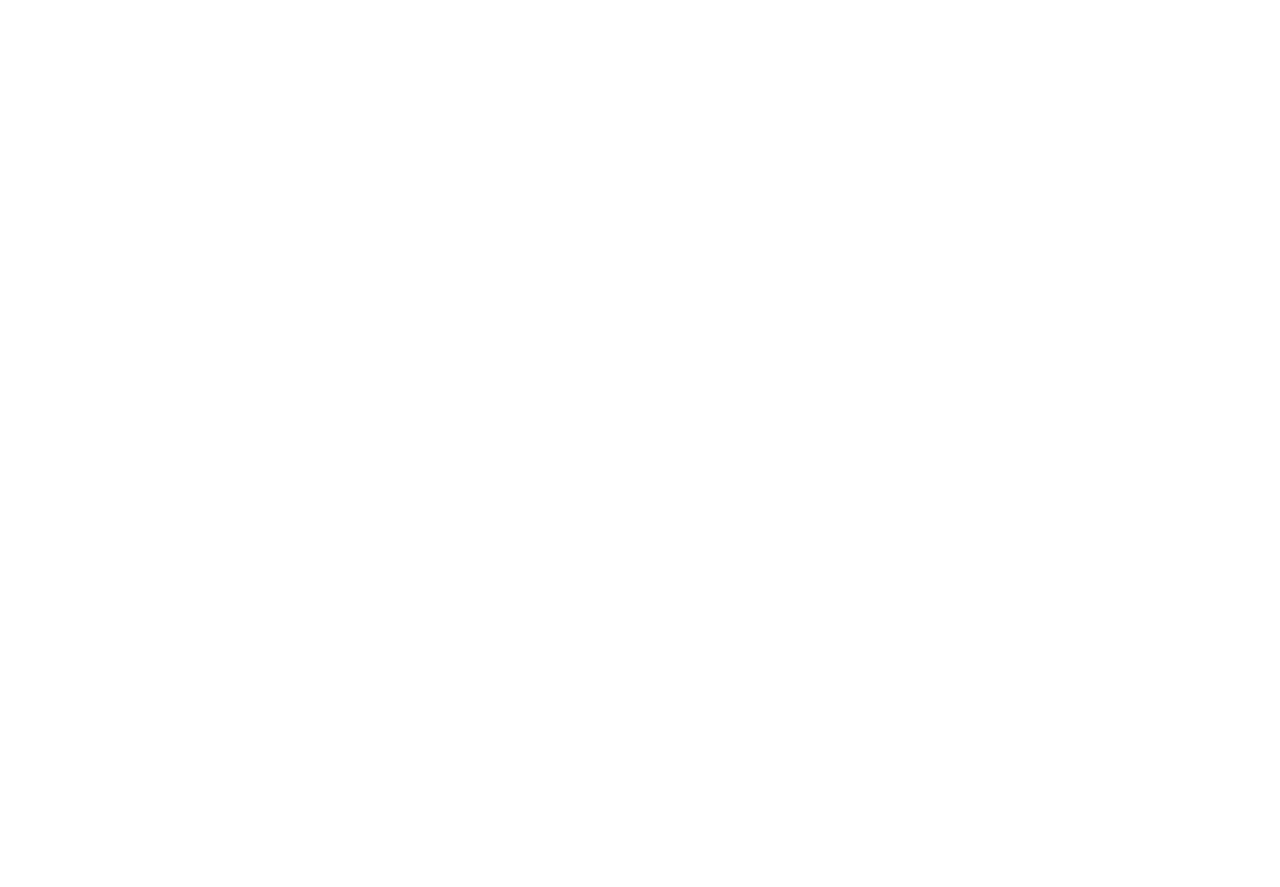
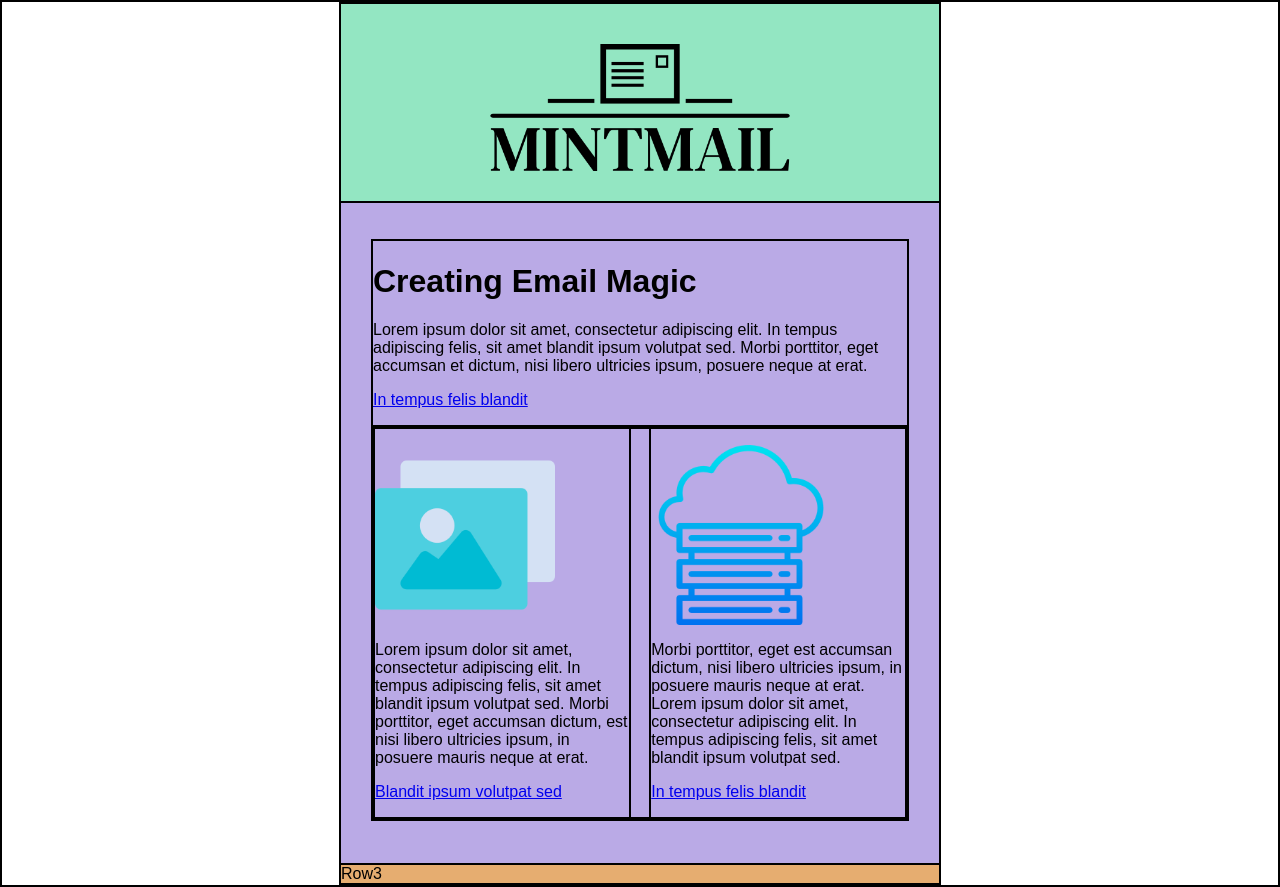
Before and after one commit to KelvinHoky/Invoice-email-template, a plain HTML site: page index.html in a window 1280 px wide. Before the commit the page ends 800 px from the top, so only its background shows below. Drawn offline with Linux system fonts and the light colour scheme.

Commit message:
progress on header and main of the email

```diff
--- a/index.html
+++ b/index.html
@@ -22,4 +22,58 @@
 		table, td {border:2px solid #000000 !important;}
 	</style>
 </head>
+
+<body style="margin:0;padding:0;">
+    <table role="presentation" style="width:100%;border-collapse:collapse;border:0;border-spacing:0;background:#ffffff;">
+		<tr>
+			<td align="center" style="padding:0;">
+				<table role="presentation" style="width:602px;border-collapse:collapse;border:1px solid #cccccc;border-spacing:0;text-align:left;">
+					<tr>
+						<td align="center" style="padding:40px 0 30px 0;background:#93E6C2;">
+							<img src="img/Maillogo2.png" alt="" width="300px" style="height: auto;display: block;" />
+						</td>
+					</tr>
+					<tr>
+						<td style="padding:36px 30px 42px 30px;background:#BAAAE6;">
+							<table role="presentation" style="width:100%;border-collapse:collapse;border:0;border-spacing:0;">
+								<tr>
+									<td style="padding:0;">
+										<h1>Creating Email Magic</h1>
+										<p>Lorem ipsum dolor sit amet, consectetur adipiscing elit. In tempus adipiscing felis, sit amet blandit ipsum volutpat sed. Morbi porttitor, eget accumsan et dictum, nisi libero ultricies ipsum, posuere neque at erat.</p>
+										<p><a href="http://www.example.com">In tempus felis blandit</a></p>
+									</td>
+								</tr>
+								<tr>
+									<td style="padding:0;">
+										<table role="presentation" style="width:100%;border-collapse:collapse;border:0;border-spacing:0;">
+											<tr>
+												<td style="width:260px;padding:0;vertical-align:top;">
+													<p><img src="img/gallery.png" alt="" width="180" style="height:auto;display:block;" /></p>
+													<p>Lorem ipsum dolor sit amet, consectetur adipiscing elit. In tempus adipiscing felis, sit amet blandit ipsum volutpat sed. Morbi porttitor, eget accumsan dictum, est nisi libero ultricies ipsum, in posuere mauris neque at erat.</p>
+													<p><a href="http://www.example.com">Blandit ipsum volutpat sed</a></p>
+												</td>
+												<td style="width:20px;padding:0;font-size:0;line-height:0;">&nbsp;</td>
+												<td style="width:260px;padding:0;vertical-align:top;">
+													<p><img src="img/cloud-storage.png" alt="" width="180" style="height:auto;display:block;" /></p>
+													<p>Morbi porttitor, eget est accumsan dictum, nisi libero ultricies ipsum, in posuere mauris neque at erat. Lorem ipsum dolor sit amet, consectetur adipiscing elit. In tempus adipiscing felis, sit amet blandit ipsum volutpat sed.</p>
+													<p><a href="http://www.example.com">In tempus felis blandit</a></p>
+												</td>
+											</tr>
+										</table>
+									</td>
+								</tr>
+							</table>
+						</td>
+					</tr>
+					<tr>
+						<td style="padding:0;background:#E6AD70;">
+							Row3
+						</td>
+					</tr>
+				</table>
+			</td>
+		</tr>
+	</table>
+</body>
+
 </html>
```
Also changed, not shown: img/Maillogo2.png (added), img/cloud-storage.png (added), img/gallery.png (added), img/maillogo.png (added).
